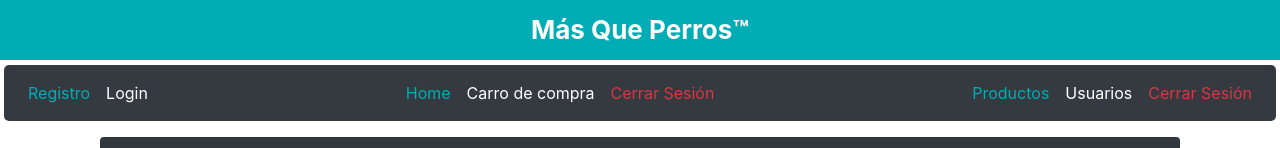
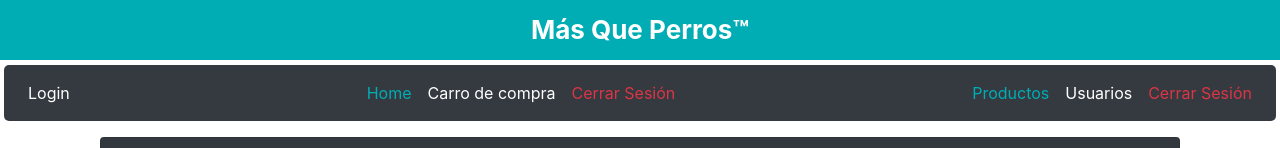
Before and after one commit to diegocastreje/E3ATeam, an Angular app in the folder MasQuePerros/MasQuePerrosFront/: page /users/form/items in a window 1280 px wide. Shown: the top 148 px of the page. Built offline with nearby package versions, Linux system fonts and the light colour scheme; no server answers.

Commit message:
Borrado enlace registro

```diff
--- a/MasQuePerros/MasQuePerrosFront/src/app/header/header.component.html
+++ b/MasQuePerros/MasQuePerrosFront/src/app/header/header.component.html
@@ -16,9 +16,6 @@
   <div class="collapse navbar-collapse" id="collapsibleNavbar">
     <ul class="navbar-nav mr-auto">
       <!-- if sesionNoIniciada: -->
-      <li class="nav-item">
-        <a class="nav-link active">Registro</a>
-      </li>
       <li class="nav-item">
         <a class="nav-link text-white" routerLink="/login">Login</a>
       </li>
--- a/MasQuePerros/MasQuePerrosFront/src/app/login/login.component.ts
+++ b/MasQuePerros/MasQuePerrosFront/src/app/login/login.component.ts
@@ -8,7 +8,6 @@ import { Component, OnInit } from '@angular/core';
 export class LoginComponent implements OnInit {
 
   title: string = "Más Que Perros™";
-  symbol: string = 'TM';
   text1: string = "En esta tienda encontrarás todos los productos para tu mascota.";
   text2: string = "Especialistas en alimentación para perros";
 
```
